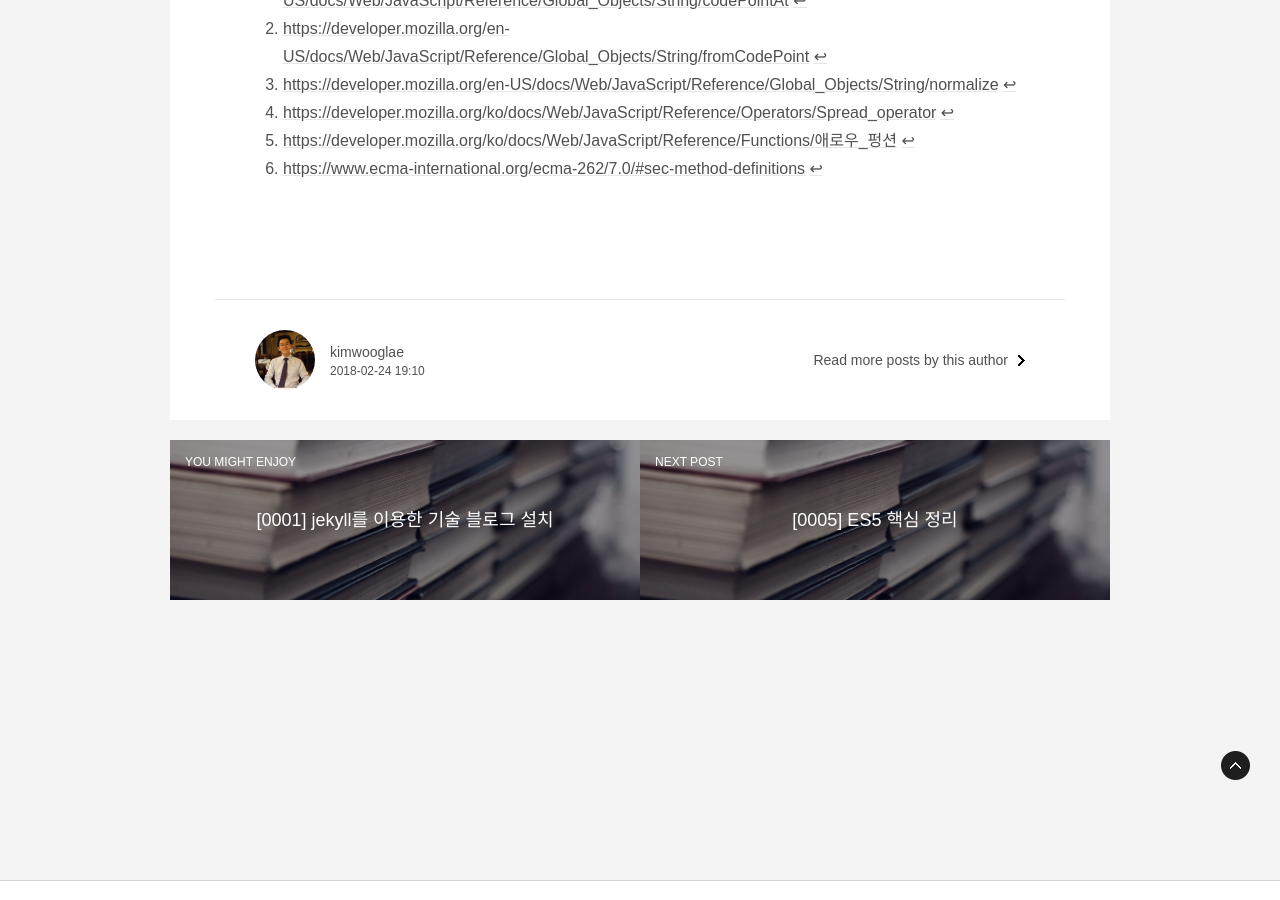
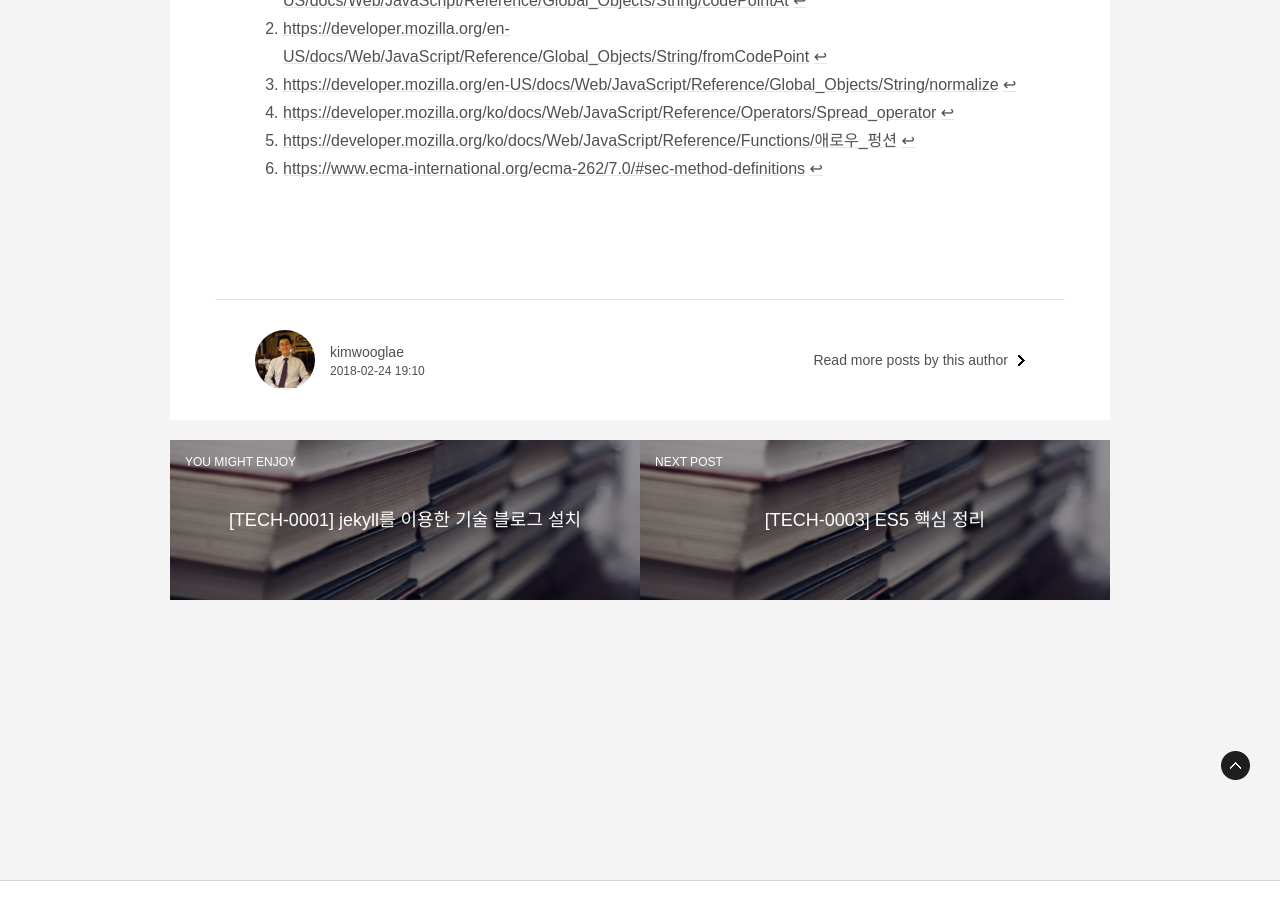
Before and after one commit to kimwooglae/kimwooglae.github.io, a Jekyll site: the page built from _posts/2018-02-24-ES2015.md, in a window 1280 px wide and 900 px high, scrolled down 31586 px. Built offline with Jekyll 4.4.1, drawn with Linux system fonts in a browser that asks for light colours; some web fonts are replaced; some of the changed text lies outside the part shown.

Commit message:
fix title

```diff
--- a/_posts/2018-02-13-setup.md
+++ b/_posts/2018-02-13-setup.md
@@ -1,6 +1,6 @@
 ---
 layout: post
-title: '[0001] jekyll를 이용한 기술 블로그 설치'
+title: '[TECH-0001] jekyll를 이용한 기술 블로그 설치'
 author: kimwooglae
 date: 2018-02-13 14:11
 tags: [jekyll]
--- a/_posts/2018-02-24-ES2015.md
+++ b/_posts/2018-02-24-ES2015.md
@@ -1,6 +1,6 @@
 ---
 layout: post
-title: '[0002] ES2015 핵심 정리'
+title: '[TECH-0002] ES2015 핵심 정리'
 author: kimwooglae
 date: 2018-02-24 19:10
 tags: [ES2015, ES6]
--- a/_posts/2018-03-19-ES5.md
+++ b/_posts/2018-03-19-ES5.md
@@ -1,6 +1,6 @@
 ---
 layout: post
-title: '[0005] ES5 핵심 정리'
+title: '[TECH-0003] ES5 핵심 정리'
 author: kimwooglae
 date: 2018-03-17 12:10
 tags: [ECMAScript5, ES5]
```
Also changed, not shown: _posts/2017-09-06-Race_Against_the_Machine.md (+1 -1 lines).
